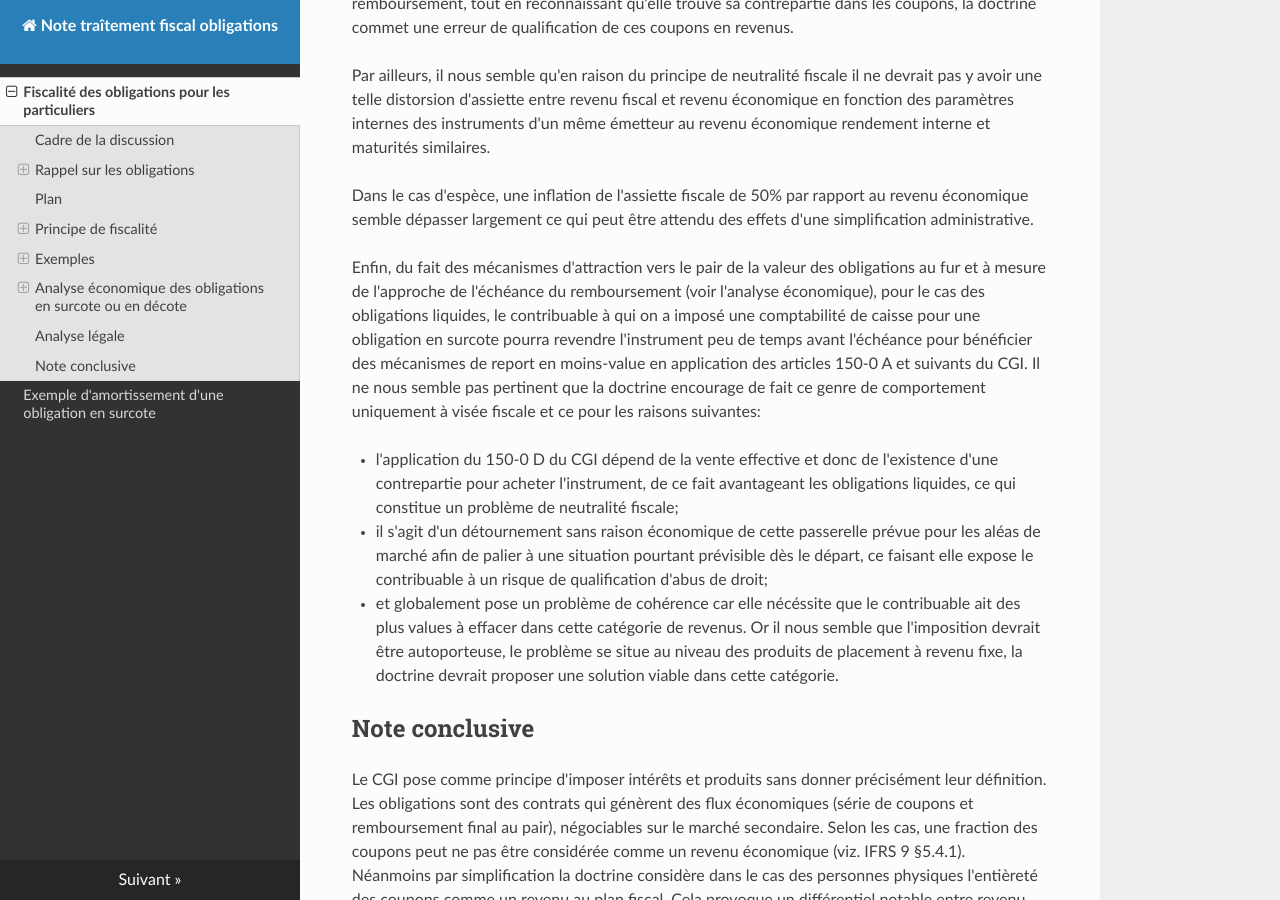
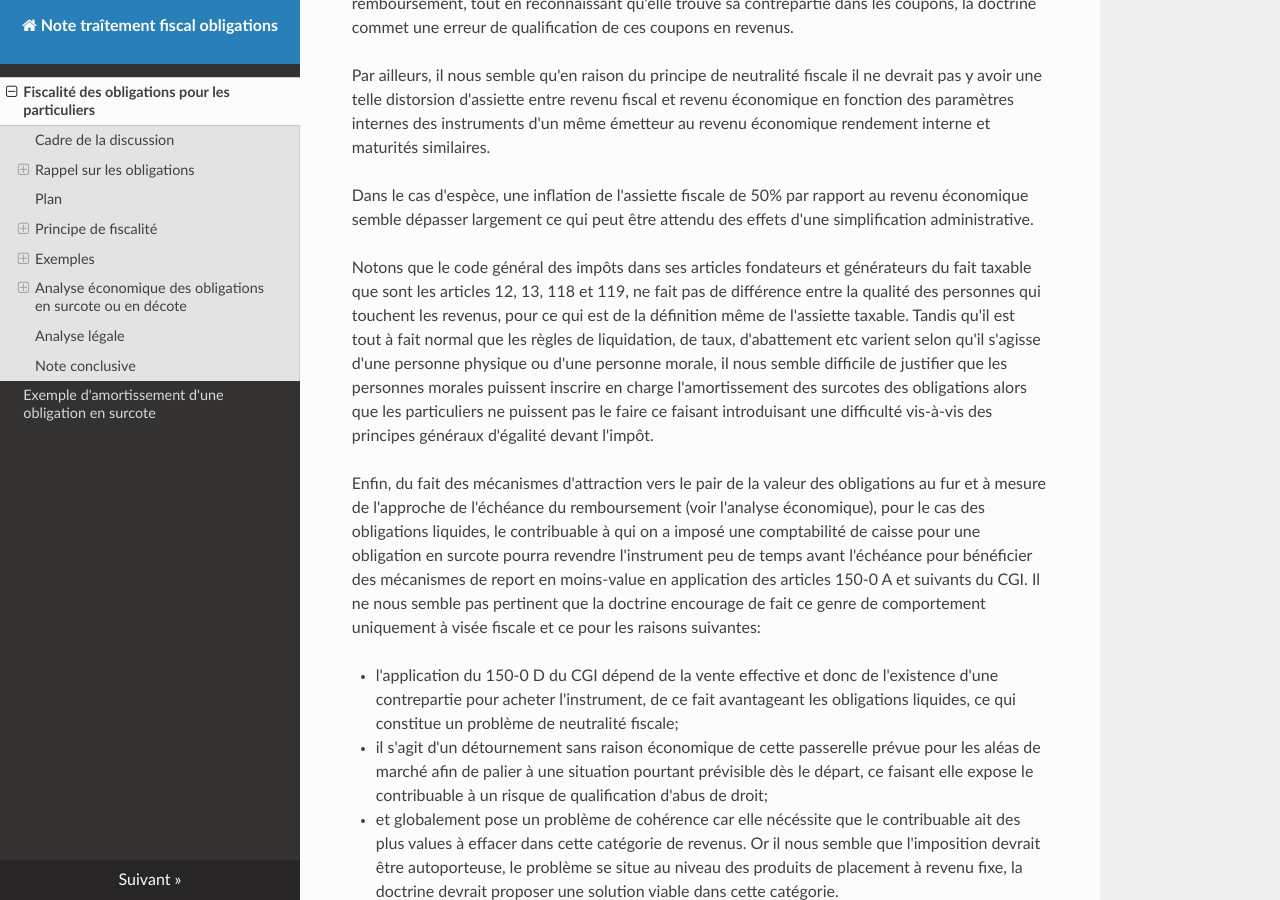
Before and after one commit to ConscritNeuneu/note-traitement-fiscal-obligations, an MkDocs documentation site: the page built from docs/note_fiscalisation_obligations.md, in a window 1280 px wide and 900 px high, scrolled down 10725 px. Built offline with MkDocs 1.6.1, drawn with Linux system fonts in a browser that asks for light colours; nearby versions of some CDN libraries; some of the changed text lies outside the part shown.

Commit message:
Petits changements

```diff
--- a/docs/note_fiscalisation_obligations.md
+++ b/docs/note_fiscalisation_obligations.md
@@ -647,6 +647,18 @@ Dans le cas d'espèce, une inflation de l'assiette fiscale de 50% par rapport
 au revenu économique semble dépasser largement ce qui peut être attendu
 des effets d'une simplification administrative.
 
+Notons que le code général des impôts dans ses articles fondateurs et
+générateurs du fait taxable que sont les articles 12, 13, 118 et 119, ne
+fait pas de différence entre la qualité des personnes qui touchent les
+revenus, pour ce qui est de la définition même de l'assiette taxable.
+Tandis qu'il est tout à fait normal que les règles de liquidation, de taux,
+d'abattement etc varient selon qu'il s'agisse d'une personne physique ou d'une
+personne morale, il nous semble difficile de justifier que les personnes
+morales puissent inscrire en charge l'amortissement des surcotes des
+obligations alors que les particuliers ne puissent pas le faire ce faisant
+introduisant une difficulté vis-à-vis des principes généraux d'égalité
+devant l'impôt.
+
 Enfin, du fait des mécanismes d'attraction vers le pair de la valeur des
 obligations au fur et à mesure de l'approche de l'échéance du remboursement
 (voir l'analyse économique), pour le cas des obligations liquides, le
```
Also changed, not shown: other parts of docs/note_fiscalisation_obligations.md (+1 -1 lines).
